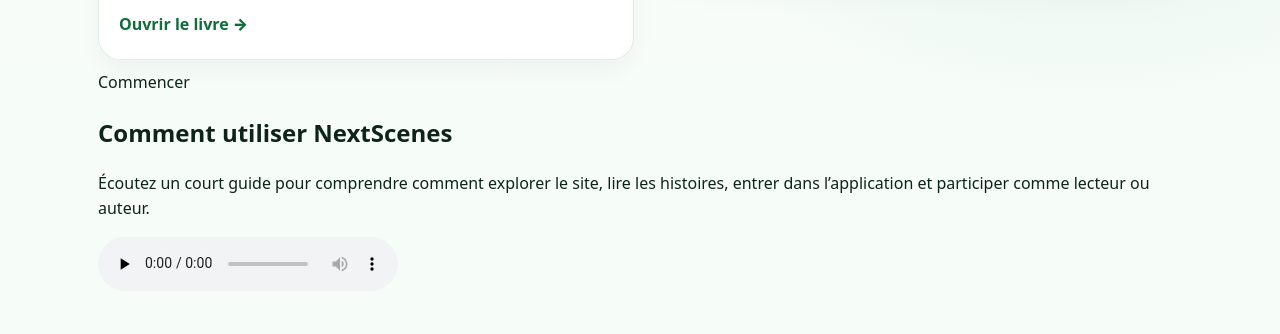
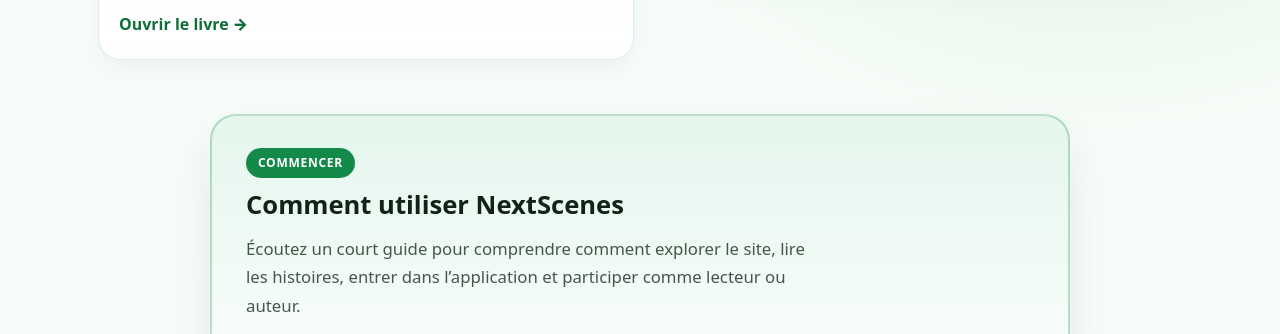
Before and after one commit to tsrspnb49w-boop/nextscenes-public, a Next.js app: page /fr in a window 1280 px wide. Shown: the part 612-946 px from the top of the page. Built offline with nearby package versions, Linux system fonts and the light colour scheme; no server answers.

Commit message:
Refine homepage audio guide styling

```diff
--- a/app/globals.css
+++ b/app/globals.css
@@ -1591,6 +1591,72 @@
   object-position: center;
 }
 
+/* ===============================
+   Homepage Audio Guide
+   Build: 2026-04-09 (Homepage audio guide v1)
+   =============================== */
+
+.ns-home-audio-guide {
+  margin-top: 44px;
+  display: flex;
+  justify-content: center;
+}
+
+.ns-home-audio-card {
+  width: 100%;
+  max-width: 860px;
+  padding: 32px 34px;
+  border-radius: 26px;
+  border: 2px solid rgba(20, 138, 74, 0.28);
+  background:
+    linear-gradient(180deg, rgba(31, 182, 106, 0.12), rgba(255,255,255,0.98)),
+    rgba(255,255,255,0.98);
+  box-shadow: 0 22px 48px rgba(0,0,0,0.08);
+}
+
+.ns-home-audio-kicker {
+  display: inline-block;
+  margin-bottom: 12px;
+  padding: 6px 12px;
+  border-radius: 999px;
+  font-size: 12px;
+  font-weight: 800;
+  letter-spacing: 0.06em;
+  text-transform: uppercase;
+  color: #ffffff;
+  background: #148a4a;
+}
+
+.ns-home-audio-title {
+  margin: 0 0 14px 0;
+  font-size: 1.6rem;
+  line-height: 1.2;
+  font-weight: 900;
+  color: #0f2418;
+}
+
+.ns-home-audio-desc {
+  margin: 0 0 18px 0;
+  font-size: 1.05rem;
+  line-height: 1.7;
+  color: rgba(15, 36, 24, 0.76);
+  max-width: 60ch;
+}
+
+.ns-home-audio-player {
+  display: block;
+  width: 100%;
+  max-width: 420px;
+}
+
+@media (max-width: 640px) {
+  .ns-home-audio-card {
+    padding: 18px 16px;
+    border-radius: 18px;
+  }
+}
+
+
 .ns-home-featured {
   margin-top: 28px;
 }
@@ -1644,66 +1710,7 @@
 
   background: linear-gradient(180deg, #f4f6f5 0%, #e8ecea 100%);
 
-  /* ===============================
-   Homepage Audio Guide
-   Build: 2026-04-09 (Homepage audio guide v1)
-   =============================== */
-
-.ns-home-audio-guide {
-  margin-top: 26px;
-}
-
-.ns-home-audio-card {
-  max-width: 760px;
-  padding: 22px 20px;
-  border-radius: 22px;
-  border: 1px solid rgba(20, 138, 74, 0.14);
-  background:
-    linear-gradient(180deg, rgba(255,255,255,0.9), rgba(255,255,255,0.96)),
-    rgba(255,255,255,0.9);
-  box-shadow: 0 10px 24px rgba(0,0,0,0.045);
-}
-
-.ns-home-audio-kicker {
-  display: inline-flex;
-  align-items: center;
-  margin-bottom: 12px;
-  font-size: 0.82rem;
-  font-weight: 800;
-  letter-spacing: 0.04em;
-  text-transform: uppercase;
-  color: rgba(15, 36, 24, 0.56);
-}
-
-.ns-home-audio-title {
-  margin: 0 0 10px 0;
-  font-size: 1.1rem;
-  line-height: 1.3;
-  font-weight: 900;
-  color: rgba(15, 36, 24, 0.96);
-}
-
-.ns-home-audio-desc {
-  margin: 0 0 16px 0;
-  font-size: 0.98rem;
-  line-height: 1.6;
-  color: rgba(15, 36, 24, 0.72);
-  max-width: 58ch;
-}
-
-.ns-home-audio-player {
-  display: block;
-  width: 100%;
-}
-
-@media (max-width: 640px) {
-  .ns-home-audio-card {
-    padding: 18px 16px;
-    border-radius: 18px;
-  }
-}
-
-  /* refined container shadow */
+    /* refined container shadow */
   box-shadow: 0 10px 18px rgba(0,0,0,0.08);
 
   display: flex;
```
